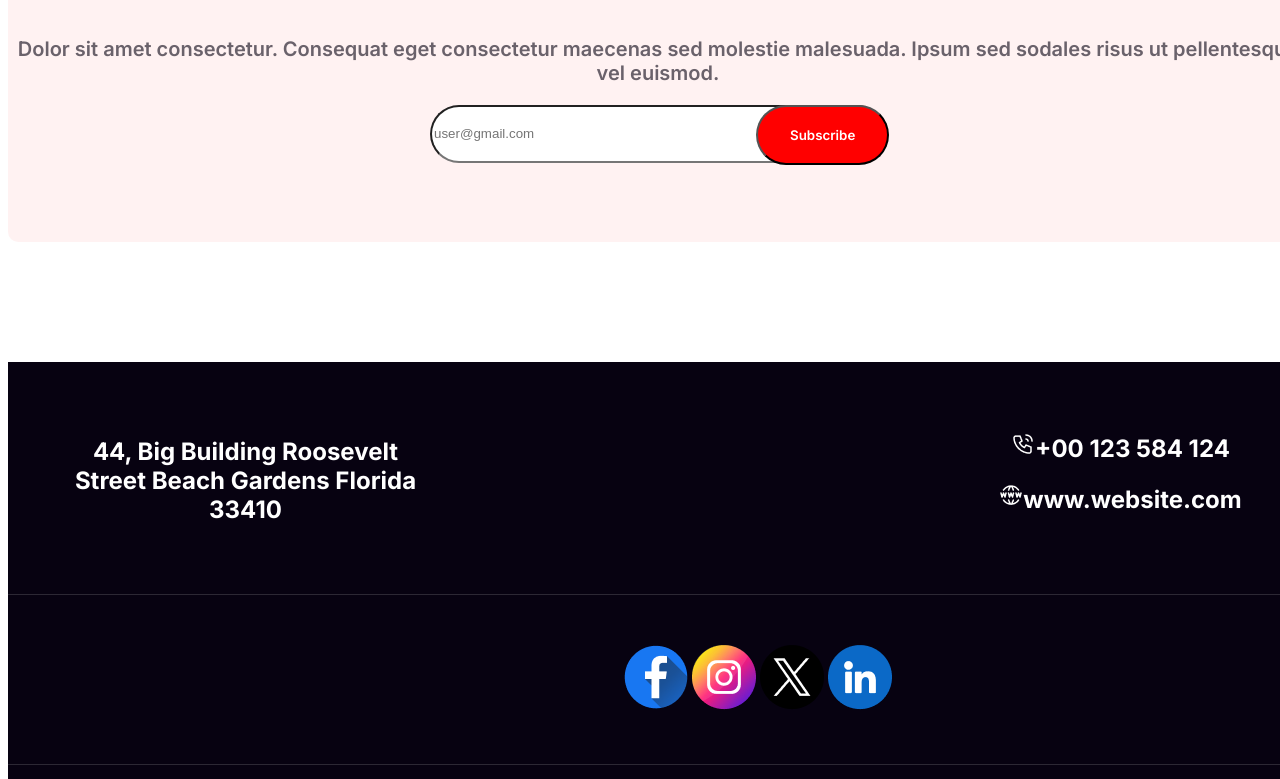
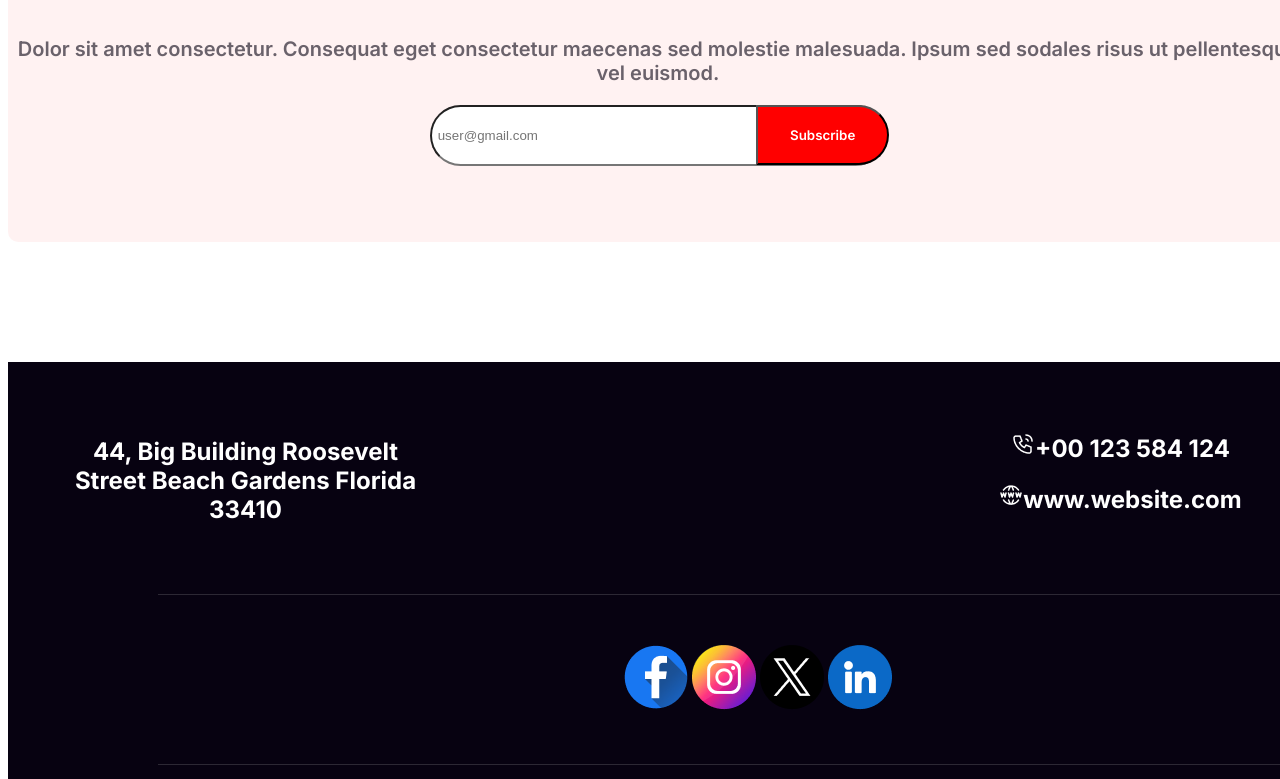
Before and after one commit to mahmud2237/New-Year-website, a plain HTML site: page index.html in a window 1280 px wide. Shown: the part 6661-7440 px from the top of the page. Drawn offline with Linux system fonts and the light colour scheme.

Commit message:
fixed Subscribe button left side

```diff
--- a/css/styles.css
+++ b/css/styles.css
@@ -158,6 +158,8 @@ p {
 }
 
 .newbest {
+    /* background-size: cover;
+    background-position: center; */
     width: 1300px;
     background: #FFF;
     display: flex;
@@ -377,7 +379,7 @@ h2 {
 .email {
     position: relative;
     width: 448px;
-    height: 52px;
+    height: 55px;
     border-radius: 50px;
 }
 
@@ -387,8 +389,11 @@ h2 {
     font-family: Inter;
     padding: 20px 32px;
     color: #FFF;
-    border-radius: 50px;
+    border-radius: 45px;
+    border-top-left-radius: 0px;
+    border-bottom-left-radius: 0px;
     margin-left: -130px;
+    /* border-radius: 0 10px 10px 0; */
 }
 
 /* footer section here  */
@@ -419,6 +424,7 @@ h2 {
 }
 
 .second-footer {
+    width: 80%;
     margin-top: 50px;
     border: 0;
     height: 1px;
@@ -431,6 +437,7 @@ h2 {
 }
 
 .forth-footer {
+    width: 80%;
     margin-top: 50px;
     border: 0;
     border-bottom: 1px solid #FFFFFF26;
```
Also changed, not shown: index.html (+1 -1 lines).
